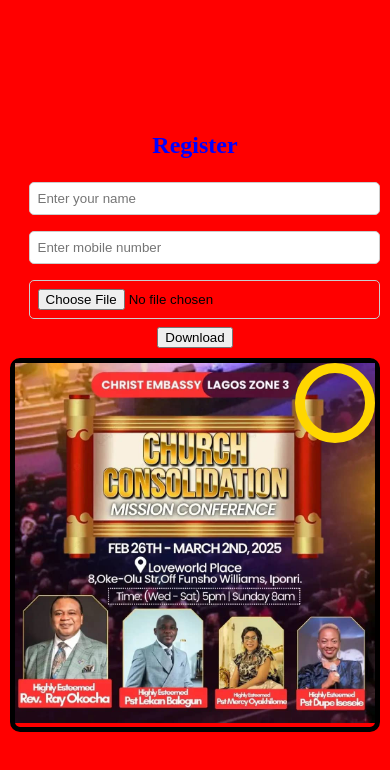
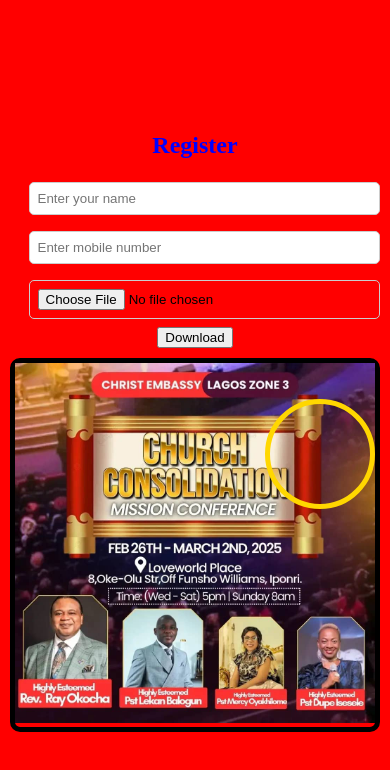
Before and after one commit to Efobikings/kiddies, a plain HTML site: page index.html in a window 390 px wide. Drawn offline with nearby package versions, Linux system fonts and the light colour scheme.

Commit message:
new image created again

```diff
--- a/index.html
+++ b/index.html
@@ -83,12 +83,12 @@
         }
         .image-div {
             position: absolute;
-            top: 0%;
+            top: 10%;
             right: 0;
-            border: 10px solid gold;
+            border: 5px solid gold;
             border-radius: 70px;
-            height: 60px;
-            width: 60px;
+            height: 100px;
+            width: 100px;
         }
     </style>
     <script src="https://cdnjs.cloudflare.com/ajax/libs/html2canvas/1.4.1/html2canvas.min.js"></script>
```
